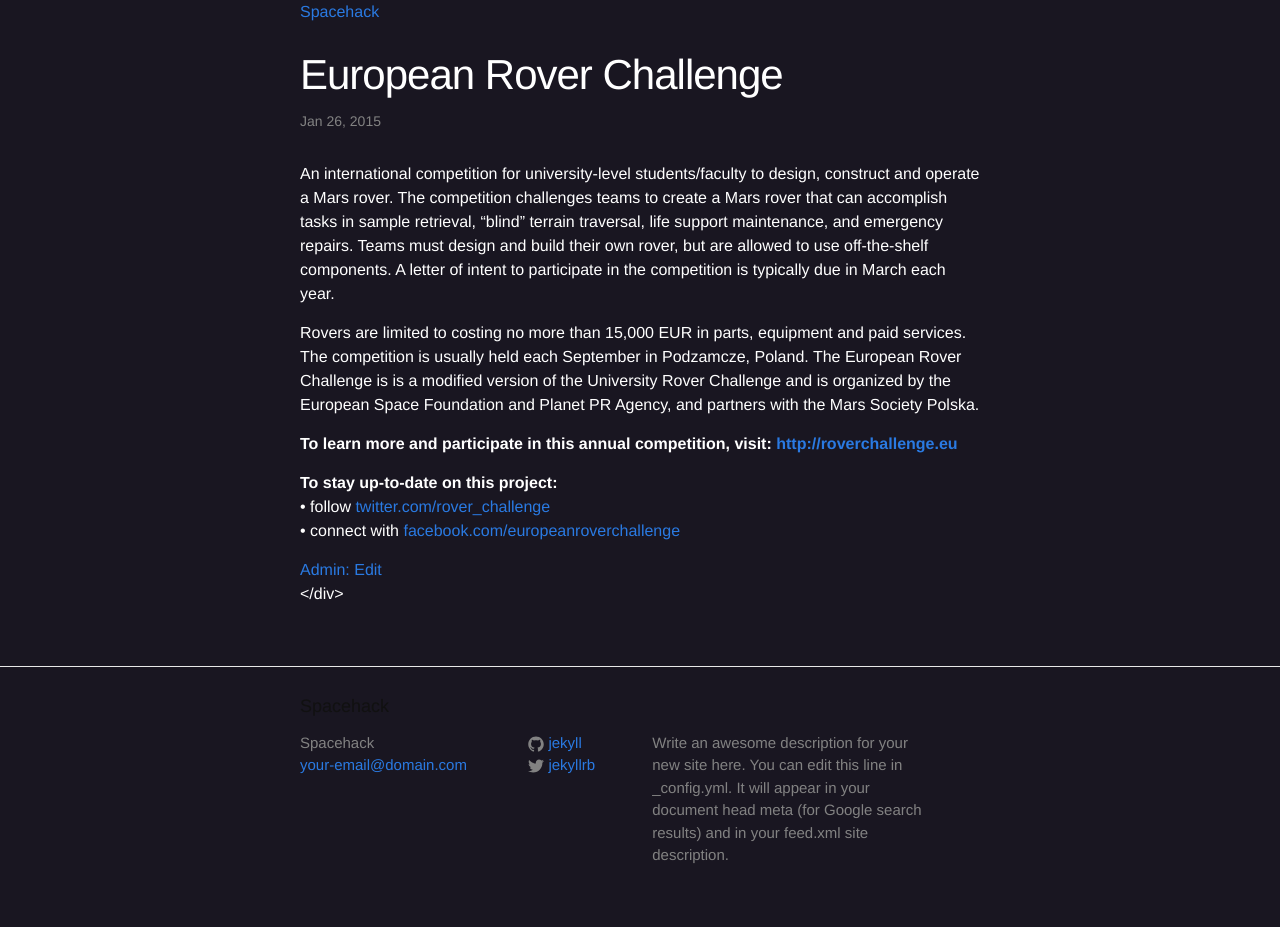
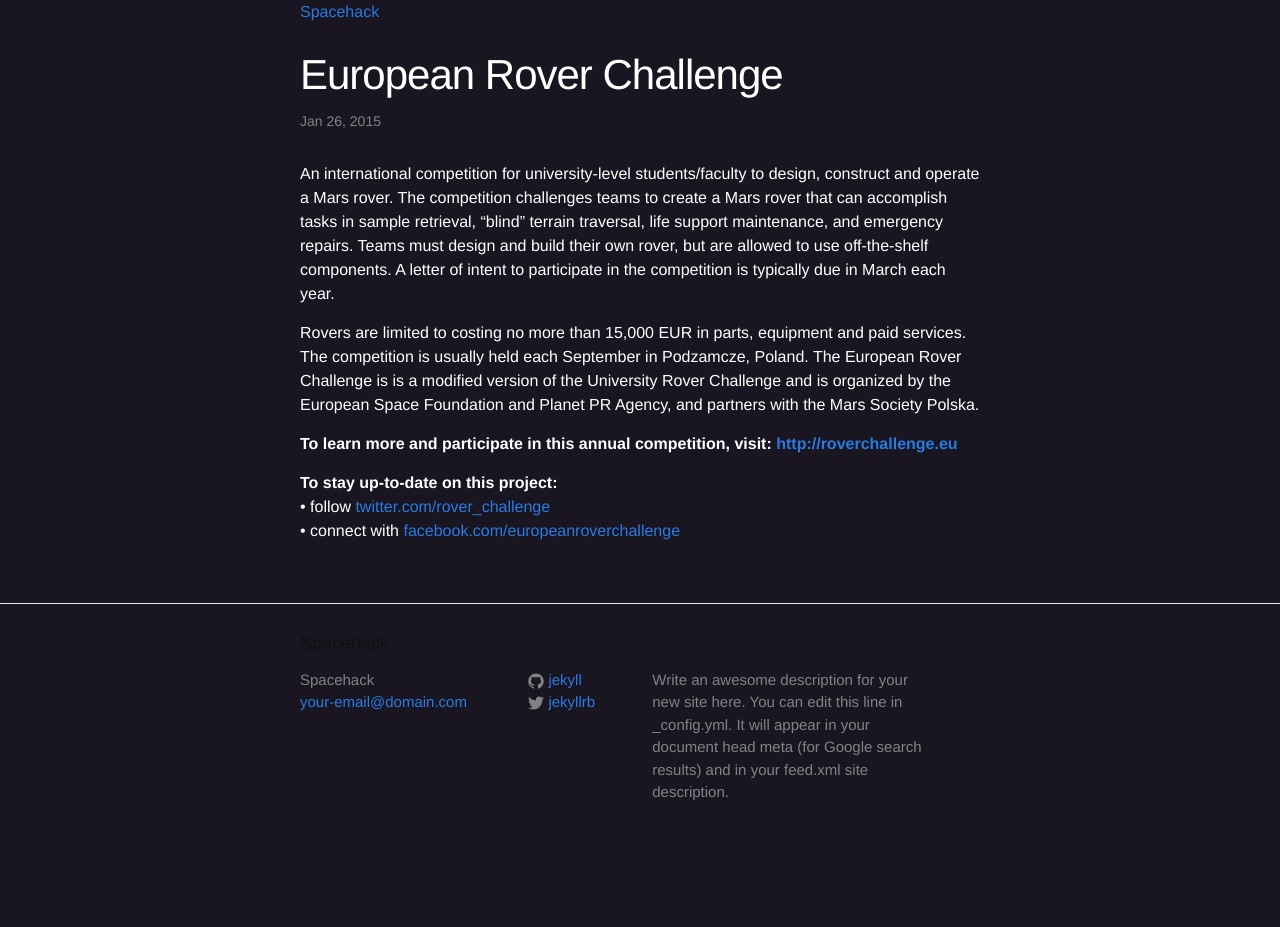
Before and after one commit to basilleaf/spacehack.org, a Jekyll site: the page built from _posts/2015-01-26-european-rover-challenge.md, in a window 1280 px wide. Built offline with Jekyll 4.4.1, drawn with Linux system fonts in a browser that asks for light colours; after the commit the page ends 900 px from its top, so only the background shows below that.

Commit message:
removes some cruft

```diff
--- a/_posts/2015-01-26-european-rover-challenge.md
+++ b/_posts/2015-01-26-european-rover-challenge.md
@@ -13,5 +13,4 @@
 <p><strong>To stay up-to-date on this project:</strong><br/>
 • follow <a href="http://twitter.com/rover_challenge">twitter.com/rover_challenge</a><br/>
 • connect with <a href="http://facebook.com/europeanroverchallenge">facebook.com/europeanroverchallenge</a></p>
-<a class="post-edit-link" href="http://spacehack.org/wp-admin/post.php?post=2257&#038;action=edit">Admin: Edit</a> </div>
-</div>
+ </div>
```
Also changed, not shown: _posts/2013-01-30-polares.md (+0 -1 lines), _posts/2015-12-16-sungrazer.md (+1 -1 lines).
